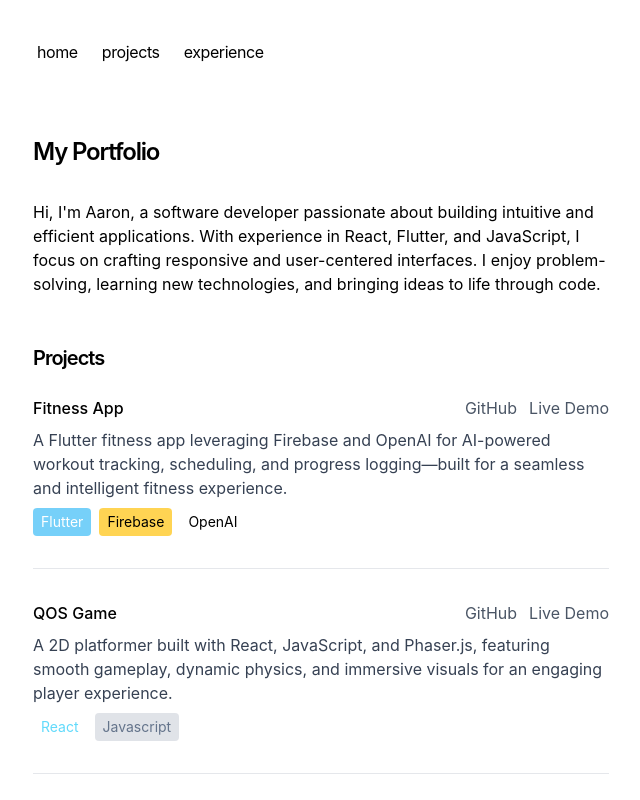
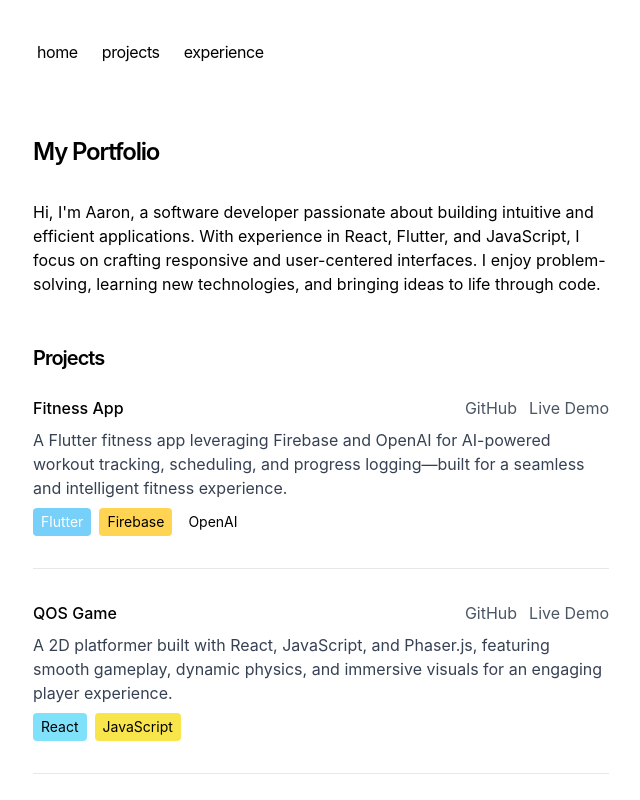
Before and after one commit to gonzaleza61/aaronportfolio, a Next.js app: page / in a window 1280 px wide. Shown: the top 800 px of the page, without its empty margins (319-959 px from the left). Built offline with nearby package versions, Linux system fonts and the light colour scheme.

Commit message:
styling change

```diff
--- a/app/data/projects.ts
+++ b/app/data/projects.ts
@@ -20,7 +20,7 @@ export const projects: Project[] = [
     title: "QOS Game",
     description:
       "A 2D platformer built with React, JavaScript, and Phaser.js, featuring smooth gameplay, dynamic physics, and immersive visuals for an engaging player experience.",
-    technologies: ["React", "Javascript"],
+    technologies: ["React", "JavaScript"],
     github: "https://github.com/gonzaleza61/queenofswordsphaser",
     link: "https://queenofswordsphaser.vercel.app/",
   },
--- a/app/data/techColors.ts
+++ b/app/data/techColors.ts
@@ -6,8 +6,8 @@ interface ColorScheme {
 const techColors: { [key: string]: ColorScheme } = {
   // Frontend
   React: {
-    background: "#FFFFFFCC",
-    text: "#61DAFB",
+    background: "#61DAFBCC",
+    text: "#000000",
   },
   "Next.js": {
     background: "#00000033",
```
